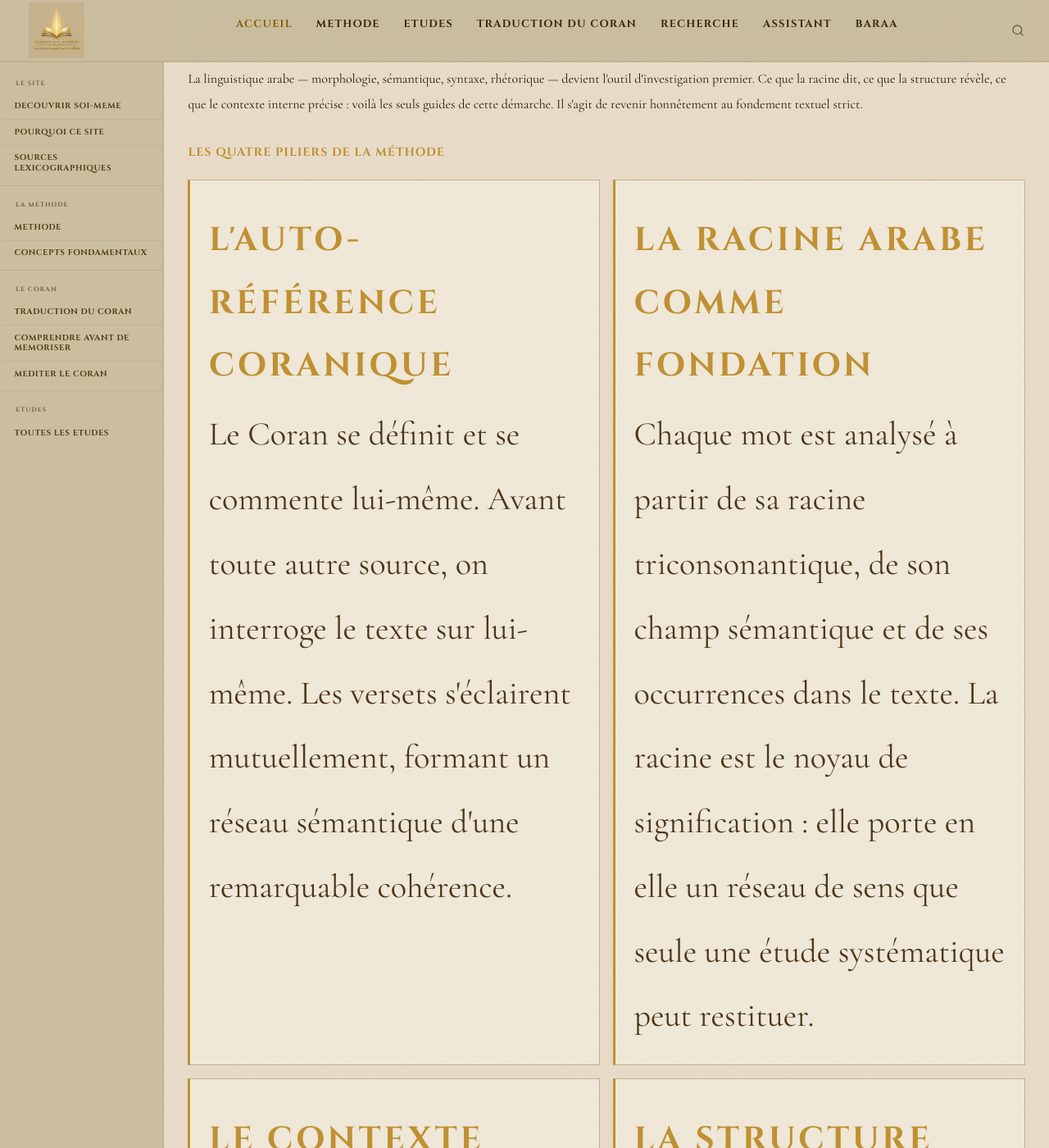
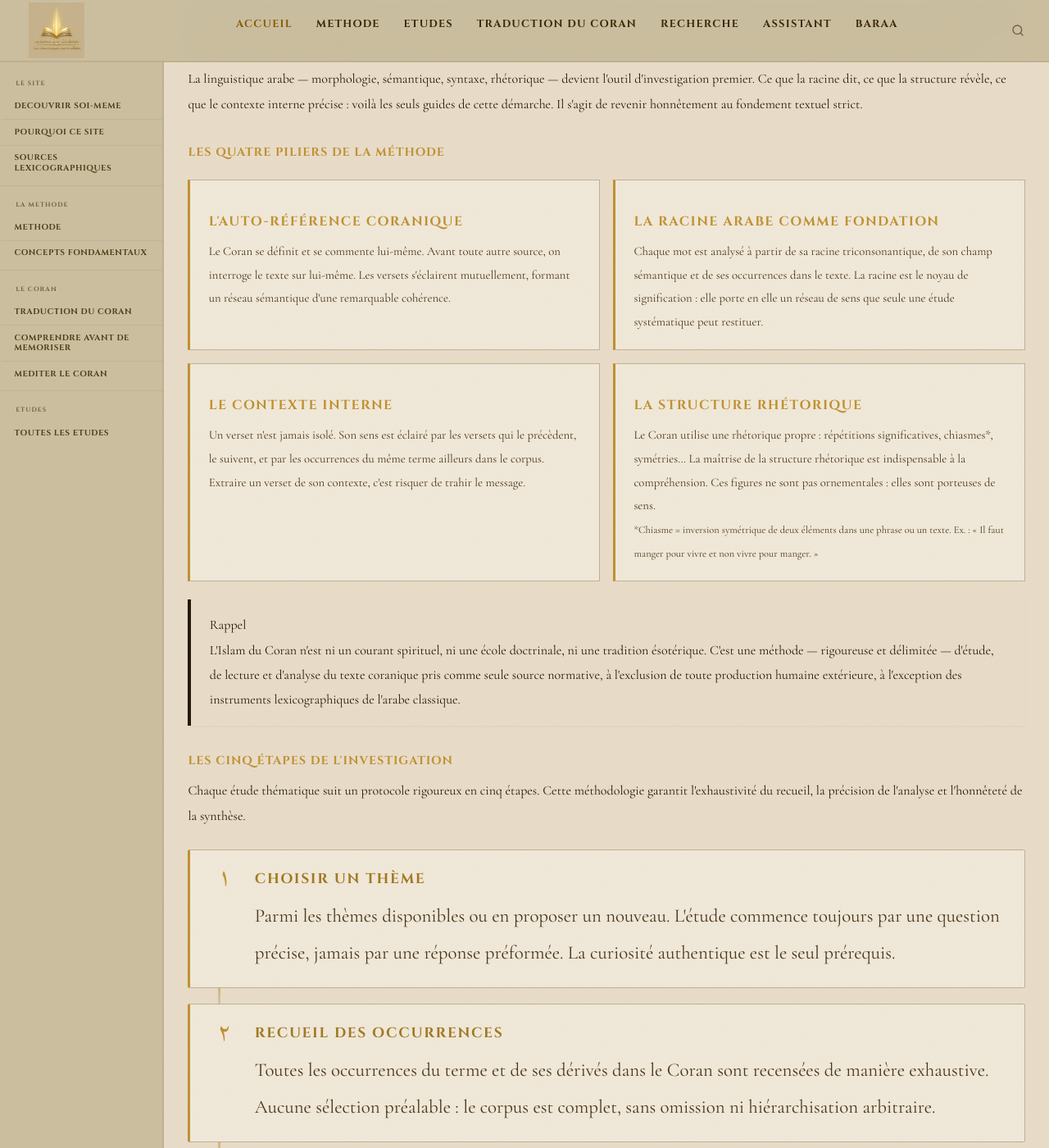
Before and after one commit to Makhuwcoder/islamducoran, a Jekyll site: the page built from index.md, in a window 1280 px wide and 1400 px high, scrolled down 1845 px. Shown: the whole window at 82% size. Built offline with Jekyll 4.4.1, drawn with Linux system fonts in a browser that asks for light colours.

Commit message:
CSS: réduction police pillar-card h4 et p (2.52rem → 1rem/.92rem)

```diff
--- a/assets/css/main.scss
+++ b/assets/css/main.scss
@@ -1146,7 +1146,7 @@ tr:nth-child(even) td { background: var(--bg2); }
 }
 .pillar-card h4 {
   font-family: var(--font-titre);
-  font-size: 2.52rem;
+  font-size: 1rem;
   font-weight: 700;
   letter-spacing: .09em;
   text-transform: uppercase;
@@ -1154,7 +1154,7 @@ tr:nth-child(even) td { background: var(--bg2); }
   margin-bottom: .4rem;
 }
 .pillar-card p {
-  font-size: 2.52rem;
+  font-size: .92rem;
   color: var(--texte2);
   line-height: 1.955;
   margin: 0;
```
